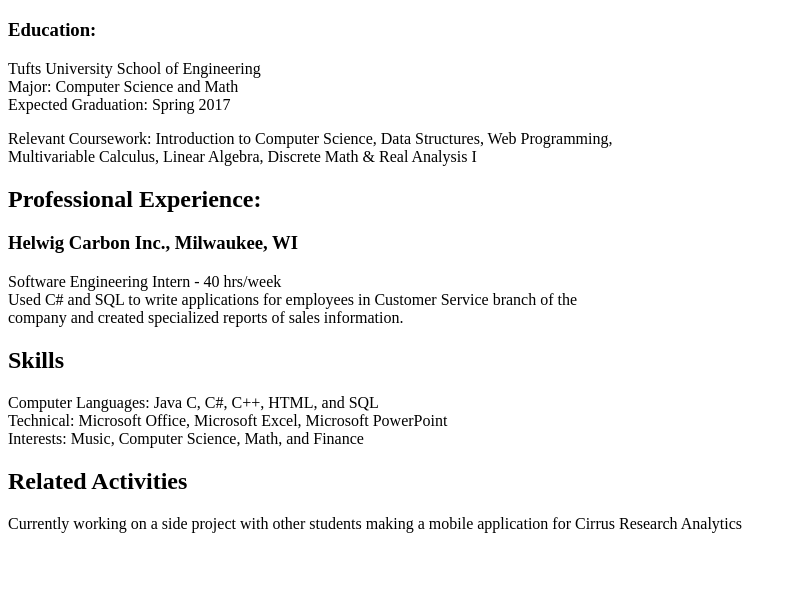
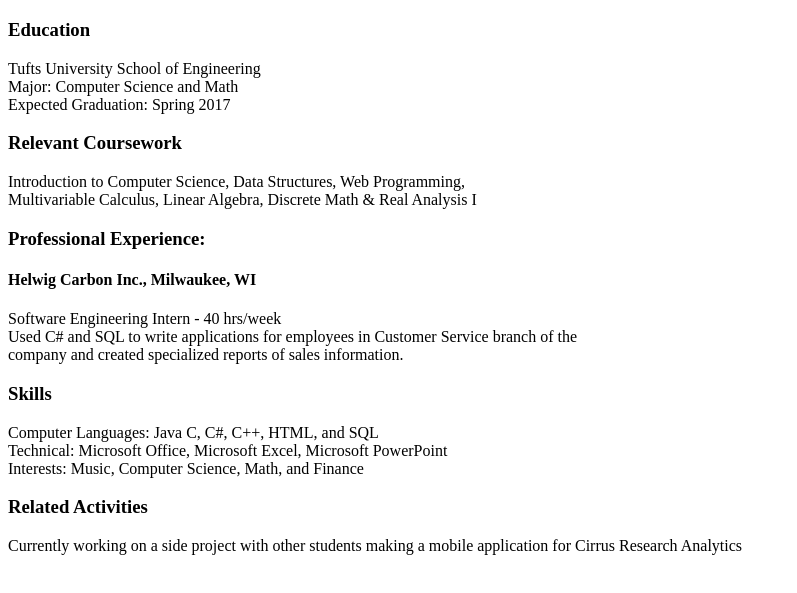
Before and after one commit to jwatto01/jwatto01.github.io, a plain HTML site: page resume.html in a window 1280 px wide. Shown: the part 61-654 px from the top of the page, without its empty margins (0-797 px from the left). Drawn offline with Linux system fonts and the light colour scheme.

Commit message:
Changed header sizes of resume

```diff
--- a/resume.html
+++ b/resume.html
@@ -8,18 +8,18 @@
 <body>
      <h1>Jacob B. Watton</h1>
 
-     <h3>Education:</h3>Tufts University School of Engineering<br>Major: Computer Science and Math<br>Expected Graduation: Spring 2017
+     <h3>Education</h3>Tufts University School of Engineering<br>Major: Computer Science and Math<br>Expected Graduation: Spring 2017
 
-     <p>Relevant Coursework: Introduction to Computer Science, Data Structures, Web Programming,<br>Multivariable Calculus, Linear Algebra, Discrete Math &amp; Real Analysis I</p>
+     <h3>Relevant Coursework</h3> Introduction to Computer Science, Data Structures, Web Programming,<br>Multivariable Calculus, Linear Algebra, Discrete Math &amp; Real Analysis I</p>
 
-     <h2>Professional Experience:</h2>
-     <h3>Helwig Carbon Inc., Milwaukee, WI</h3>
+     <h3>Professional Experience:</h3>
+     <h4>Helwig Carbon Inc., Milwaukee, WI</h4>
      <p>Software Engineering Intern - 40 hrs/week<br>Used C# and SQL to write applications for employees in Customer Service branch of the <br> company and created specialized reports of sales information.
 
-     <h2>Skills</h2>
+     <h3>Skills</h3>
      <p>Computer Languages: Java C, C#, C++, HTML, and SQL<br>Technical: Microsoft Office, Microsoft Excel, Microsoft PowerPoint<br>Interests: Music, Computer Science, Math, and Finance</p>
 
-     <h2>Related Activities</h2>
+     <h3>Related Activities</h3>
      <p>Currently working on a side project with other students making a mobile application for Cirrus Research Analytics</p>
 
 </body>
```
